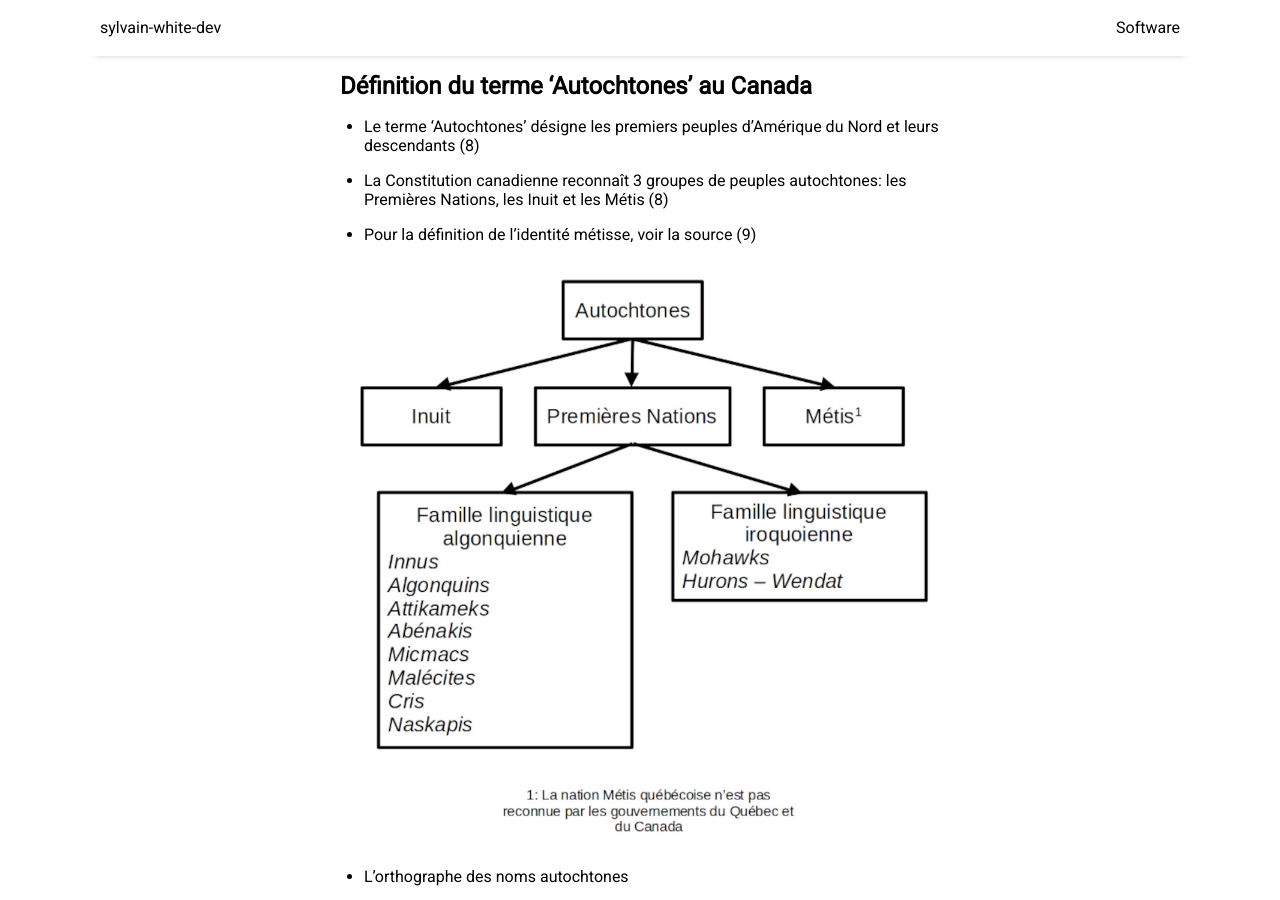
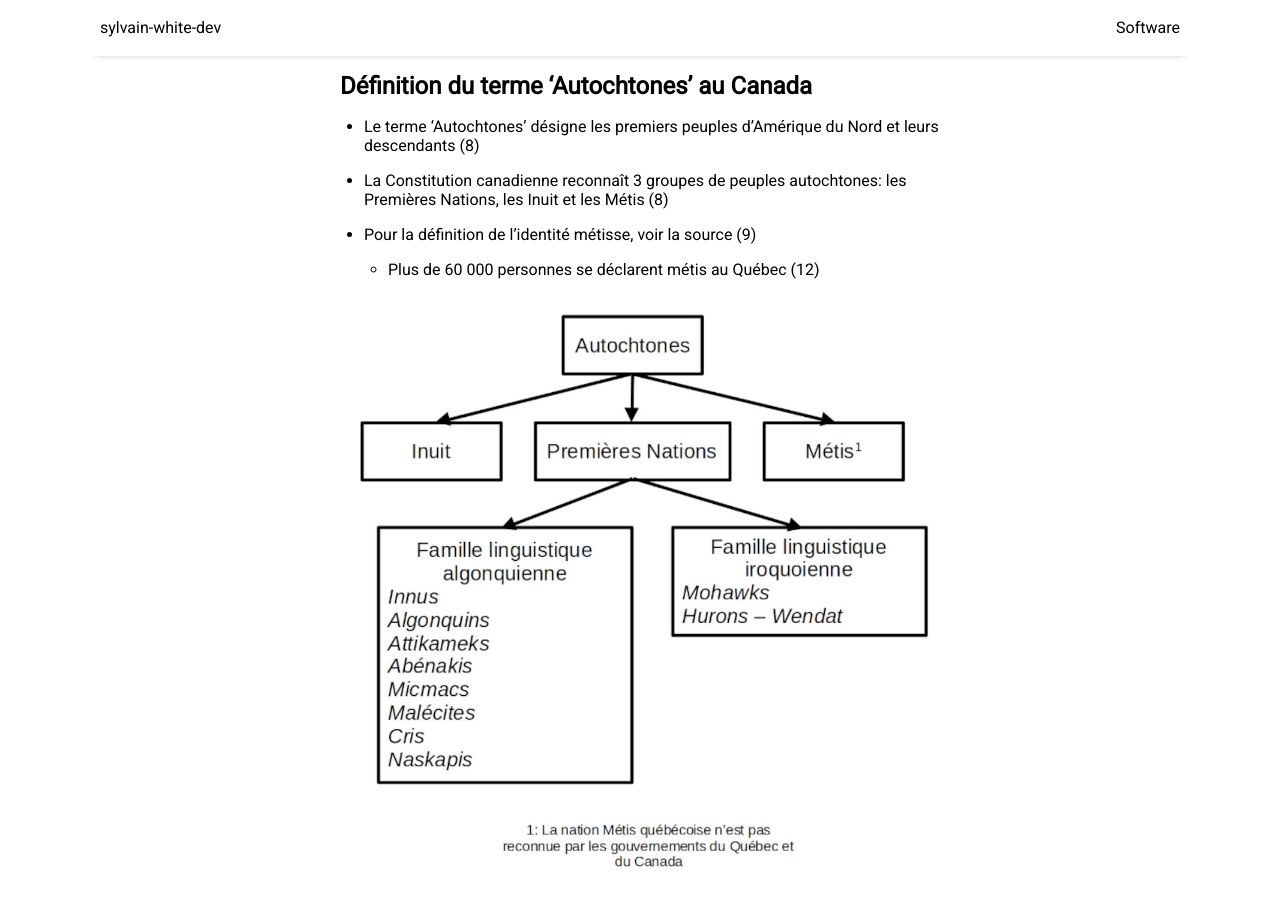
Before and after one commit to sylvainwhite/sylvain-white-dev, a Jekyll site: the page built from _posts/2024-02-17-LanguesAutochtones.md, in a window 1280 px wide and 900 px high, scrolled down 538 px. Built offline with Jekyll 4.4.1, drawn with Linux system fonts in a browser that asks for light colours; nearby versions of some CDN libraries; some of the changed text lies outside the part shown.

Commit message:
Fix post LanguesAutochtones

```diff
--- a/_posts/2024-02-17-LanguesAutochtones.md
+++ b/_posts/2024-02-17-LanguesAutochtones.md
@@ -14,6 +14,7 @@ image: LanguesAutochtones.jpg
 * Le terme 'Autochtones' désigne les premiers peuples d'Amérique du Nord et leurs descendants (8)
 * La Constitution canadienne reconnaît 3 groupes de peuples autochtones: les Premières Nations, les Inuit et les Métis (8)
 * Pour la définition de l'identité métisse, voir la source (9)
+  * Plus de 60 000 personnes se déclarent métis au Québec (12)
 
 ![]({{ site.github.url }}/resources/ArborescenceDesAutochtones.jpg "Arborescence des autochtones")
 
@@ -87,3 +88,5 @@ Voici quelques exemples d'expression en langues autochtones pour désigner les E
 10. [Langues autochtones : onze nuances de 'Blancs' - Radio-Canada](https://ici.radio-canada.ca/espaces-autochtones/1929730/langues-autochtones-blancs-dictionnaire){:target="_blank"}
 
 11. [À la rescousse des langues autochtones du Québec - L'Actualité](https://lactualite.com/societe/a-la-rescousse-des-langues-autochtones-du-quebec/){:target="_blank"}
+
+12. [Recensement 2021 - Autochtones au Québec](https://www12.statcan.gc.ca/census-recensement/2021/as-sa/fogs-spg/page.cfm?lang=F&topic=8&dguid=2021A000224){:target="_blank"}
```
